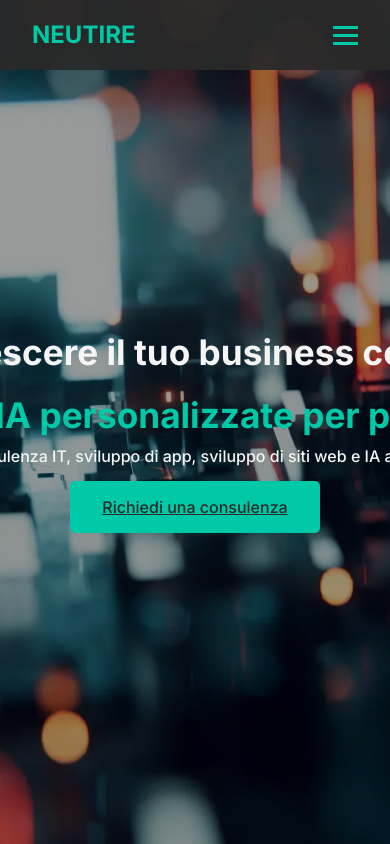
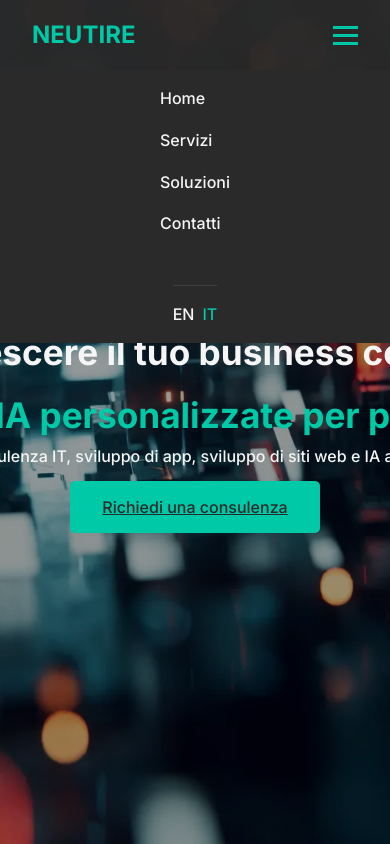
Before and after one commit to NeuTire/Ferragosto2k25, a plain HTML site: page index.html in a window 390 px wide. Both pictures are taken after a click on the button "Toggle menu". Shown: the top 844 px of the page. Drawn offline with nearby package versions, Linux system fonts and the light colour scheme; no server answers.

Commit message:
fixed issue

```diff
--- a/scripts/main.js
+++ b/scripts/main.js
@@ -148,3 +148,13 @@ function revealSections() {
 
 window.addEventListener('scroll', revealSections);
 revealSections(); // Inizializza all'apertura della pagina
+
+document.addEventListener("DOMContentLoaded", function () {
+  const menuToggle = document.querySelector(".menu-toggle");
+  const navLinks = document.querySelector(".nav-links");
+
+  // Toggle the "show" class when the hamburger is clicked
+  menuToggle.addEventListener("click", function () {
+    navLinks.classList.toggle("show");
+  });
+});
--- a/styles/main.css
+++ b/styles/main.css
@@ -426,3 +426,57 @@ footer {
     flex-direction: column;
   }
 }
+
+@media (max-width: 768px) {
+  .menu-toggle {
+    display: block; /* Show hamburger on mobile */
+  }
+
+  /* Hide menu links by default on mobile */
+  .nav-links {
+    position: absolute;
+    top: 100%;
+    right: 0;
+    background: var(--primary-color);
+    flex-direction: column;
+    width: 100%;
+    padding: 1rem;
+    transform: translateY(-100%);
+    transition: transform 0.3s ease-in-out;
+    display: none;
+  }
+
+  .nav-links.show {
+    transform: translateY(0);
+    display: flex;
+  }
+
+  .main-links {
+    flex-direction: column;
+    gap: 1rem;
+  }
+
+  .language-links {
+    padding: 1rem 0 0;
+    margin-top: 1rem;
+    border-top: 1px solid rgba(255, 255, 255, 0.1);
+    justify-content: center;
+  }
+
+  .language-links::before {
+    display: none;
+  }
+
+  .hero-content h1 {
+    font-size: 2.2rem;
+  }
+
+  /* Fix background-attachment on mobile */
+  .parallax-hero {
+    background-attachment: scroll;
+  }
+
+  .contact-wrapper {
+    flex-direction: column;
+  }
+}
```
Also changed, not shown: index.html (+0 -1 lines).
